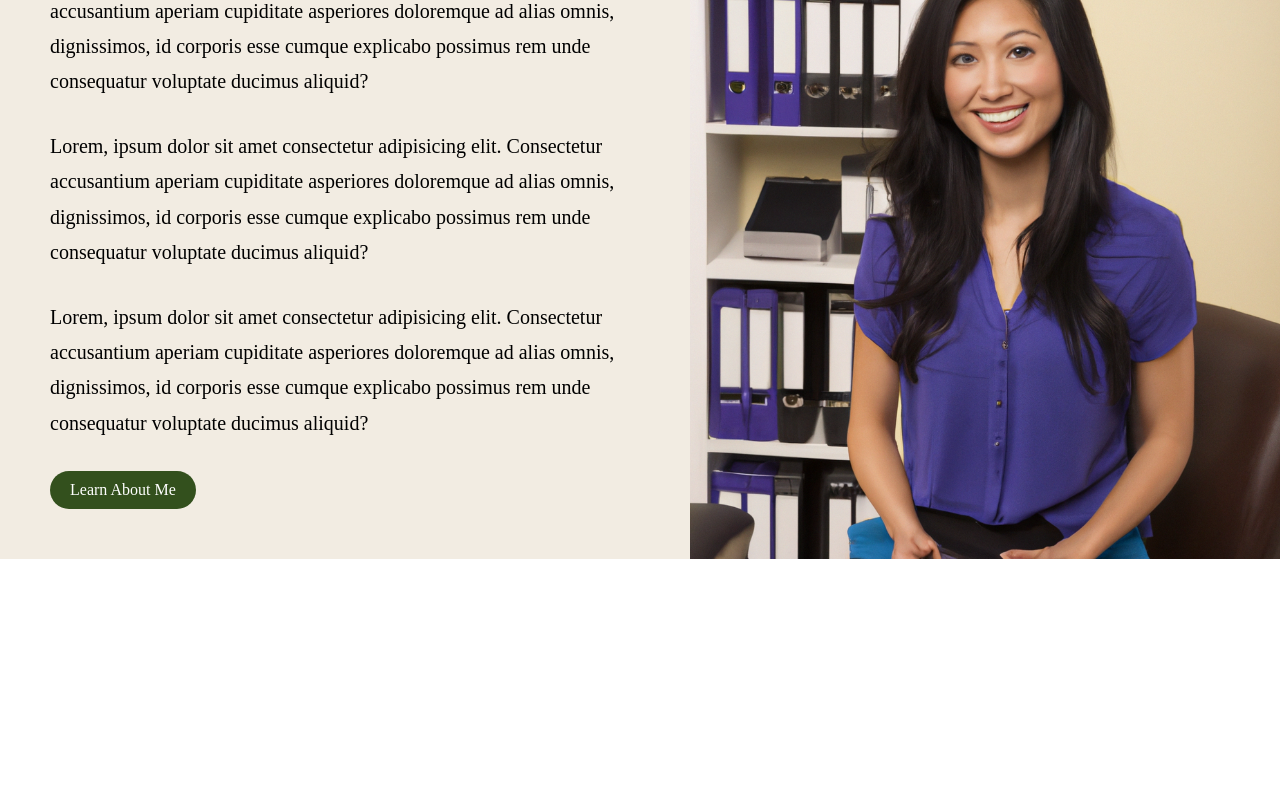
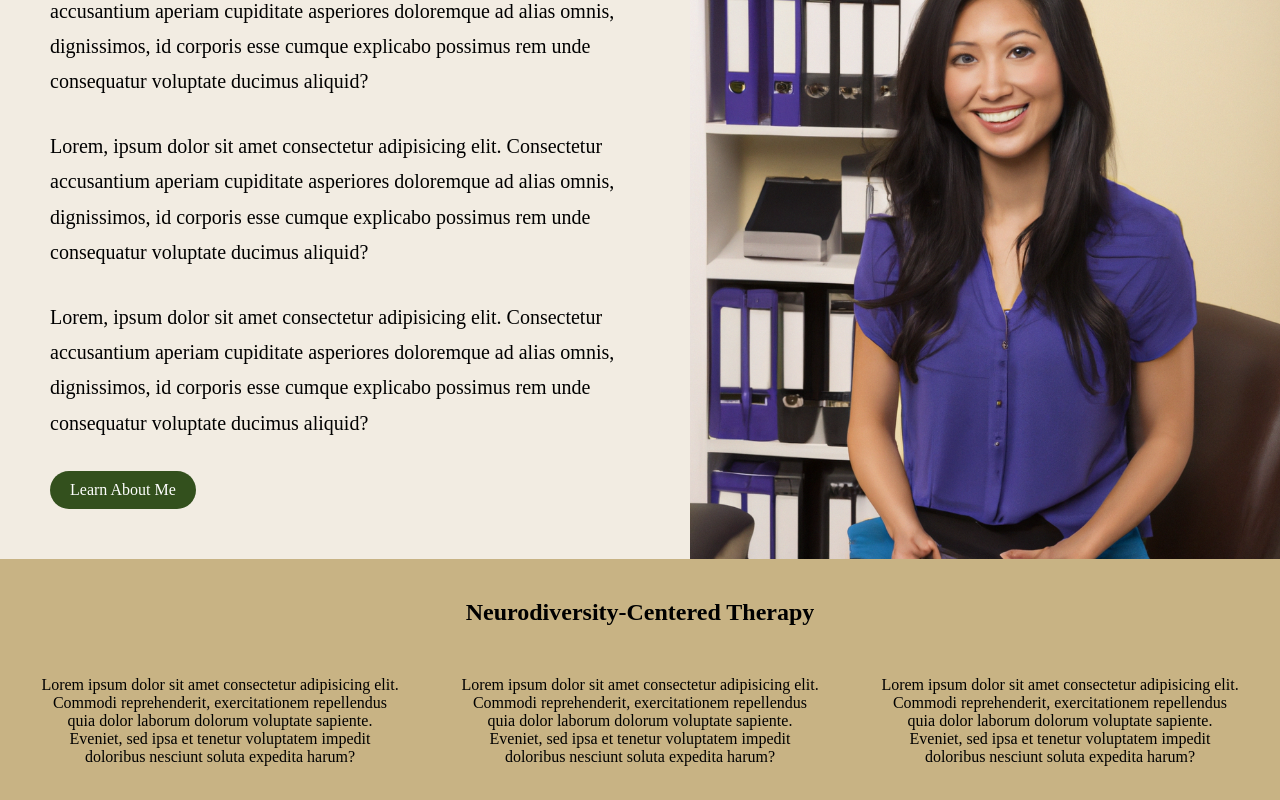
Before and after one commit to gaolbreaker/therapist-web, a React app: page / in a window 1280 px wide. Shown: the part 2222-3022 px from the top of the page. Before the commit the page ends 2781 px from the top, so only its background shows below. Built offline with nearby package versions, Linux system fonts and the light colour scheme.

Commit message:
add product brochure section

```diff
--- a/src/components/App.jsx
+++ b/src/components/App.jsx
@@ -53,6 +53,20 @@ const App = () => {
           </img>
         </div>
       </section>
+      <section className="product-brochure">
+        <h1>Neurodiversity-Centered Therapy</h1>
+        <div className="product-brochure-fold-container">
+          <div className="product-brochure-fold">
+            Lorem ipsum dolor sit amet consectetur adipisicing elit. Commodi reprehenderit, exercitationem repellendus quia dolor laborum dolorum voluptate sapiente. Eveniet, sed ipsa et tenetur voluptatem impedit doloribus nesciunt soluta expedita harum?
+          </div>
+          <div className="product-brochure-fold">
+            Lorem ipsum dolor sit amet consectetur adipisicing elit. Commodi reprehenderit, exercitationem repellendus quia dolor laborum dolorum voluptate sapiente. Eveniet, sed ipsa et tenetur voluptatem impedit doloribus nesciunt soluta expedita harum?
+          </div>
+          <div className="product-brochure-fold">
+            Lorem ipsum dolor sit amet consectetur adipisicing elit. Commodi reprehenderit, exercitationem repellendus quia dolor laborum dolorum voluptate sapiente. Eveniet, sed ipsa et tenetur voluptatem impedit doloribus nesciunt soluta expedita harum?
+          </div>
+        </div>
+      </section>
     </>
   );
 }
--- a/src/styles/styles.css
+++ b/src/styles/styles.css
@@ -155,6 +155,25 @@ nav {
   object-fit: cover;
 }
 
+.product-brochure {
+  background-color: rgb(200, 179, 132);
+  text-align: center;
+  color: black;
+  padding: 40px;
+}
+
+.product-brochure-fold-container {
+  margin-top: 30px;
+  display: flex;
+  justify-content: space-between;
+  gap: 50px;
+  margin: 50px auto;
+}
+
+.product-brochure-fold {
+  width: 30%;
+}
+
 @media only screen and (min-width: 320px) and (max-width: 600px) {
   .nav-btns {
     flex-direction: column;
```
Also changed, not shown: 1 other file (tests, documents, lock files or other folders).
